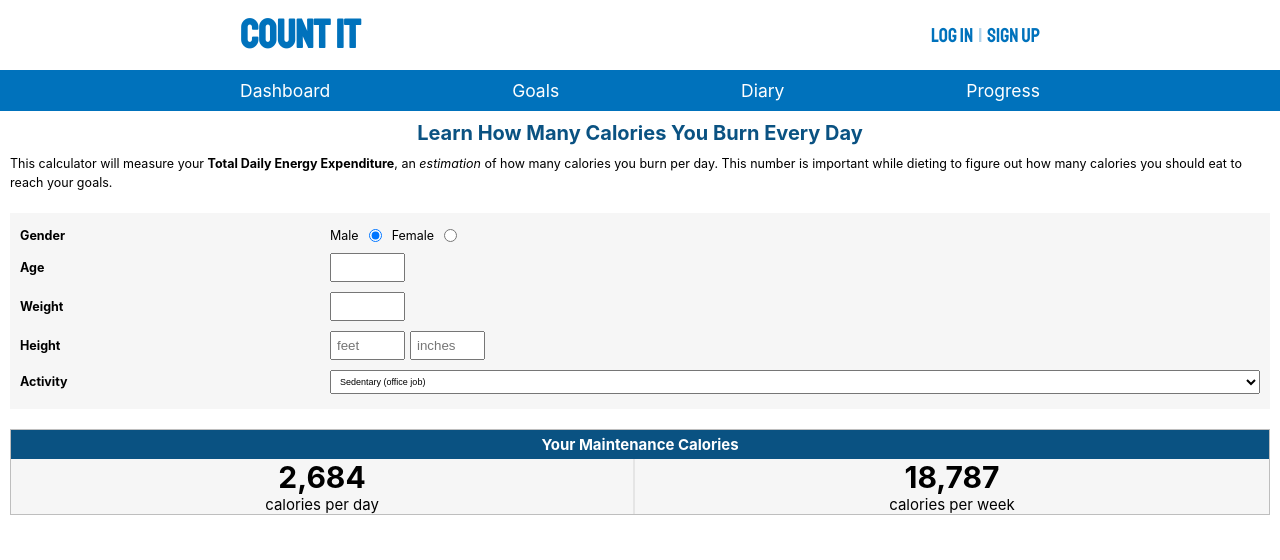
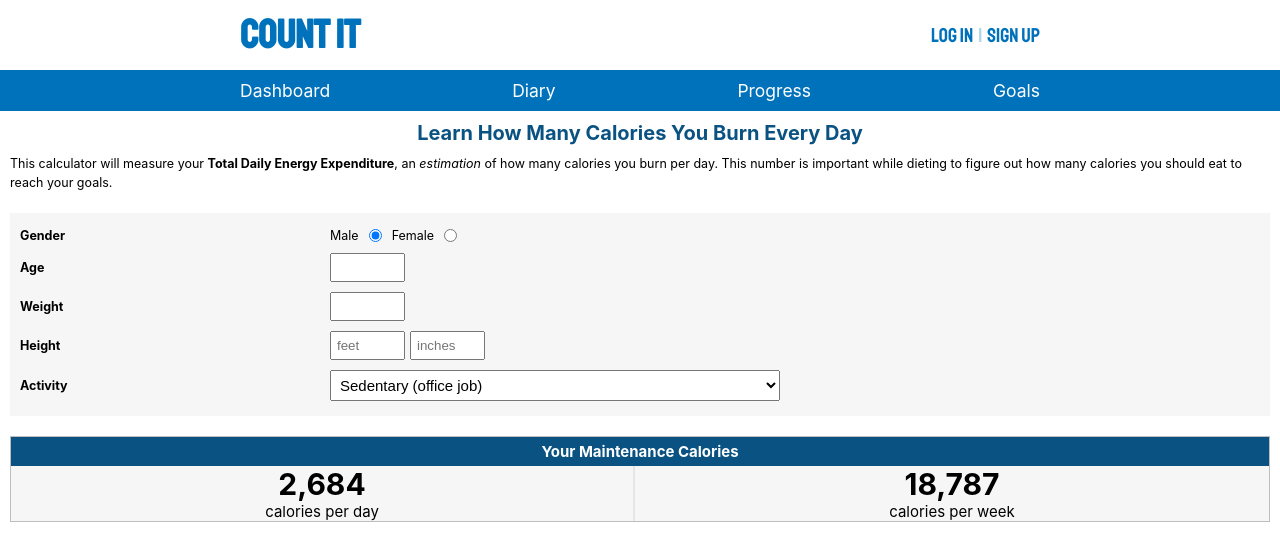
Before and after one commit to jmobes/nutrition-tracker, a React (Create React App) app in the folder frontend/: page /tdee-calculator in a window 1280 px wide. Shown: the top 560 px of the page. Built offline with nearby package versions, Linux system fonts and the light colour scheme.

Commit message:
re-arranged navigation menu to go from most used to lleast used. Ordering left to right.

```diff
--- a/frontend/src/components/Navigation.jsx
+++ b/frontend/src/components/Navigation.jsx
@@ -5,9 +5,9 @@
     <nav className="navigation">
       <ul className="navigation__list">
         <li className="navigation__item">Dashboard</li>
-        <li className="navigation__item">Goals</li>
         <li className="navigation__item">Diary</li>
         <li className="navigation__item">Progress</li>
+        <li className="navigation__item">Goals</li>
       </ul>
     </nav>
   );
--- a/frontend/src/pages/Tdee.css
+++ b/frontend/src/pages/Tdee.css
@@ -58,6 +58,7 @@
   flex: 1;
   padding: 0.5rem;
   font-size: 0.9rem;
+  max-width: 450px;
 }
 .tdee__results {
   padding-top: 2rem;
@@ -89,3 +90,14 @@
   width: 2px;
   background-color: rgba(190, 190, 190, 0.3);
 }
+
+@media (min-width: 300px) {
+  .tdee__form__activity select {
+    font-size: 1rem;
+  }
+}
+@media (min-width: 400px) {
+  .tdee__form__activity select {
+    font-size: 1.5rem;
+  }
+}
```
